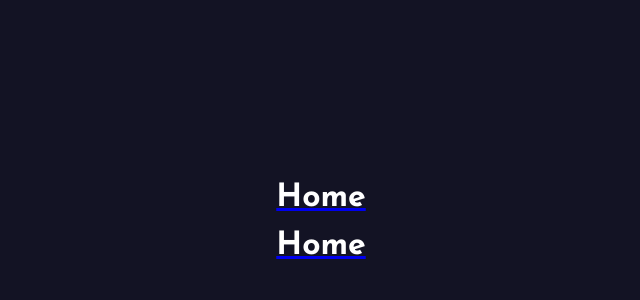
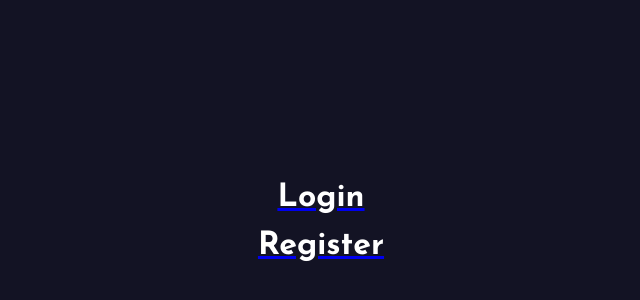
Before and after one commit to otompo/Chat-App-Client, a React (Create React App) app: page / in a window 1280 px wide. Shown: the part 178-478 px from the top of the page, without its empty margins (319-959 px from the left). Built offline with nearby package versions, Linux system fonts and the light colour scheme; the HTML template or start-up script is replaced by a standard one.

Commit message:
latest commit

```diff
--- a/src/pages/Home.jsx
+++ b/src/pages/Home.jsx
@@ -13,8 +13,8 @@ function Home(props) {
 
     return (
         <Container>
-             <Link to="/login"> <h1>Home</h1></Link>
-             <Link to="/register"> <h1>Home</h1></Link>
+             <Link to="/login"> <h1>Login</h1></Link>
+             <Link to="/register"> <h1>Register</h1></Link>
 
         </Container>
     );
```
